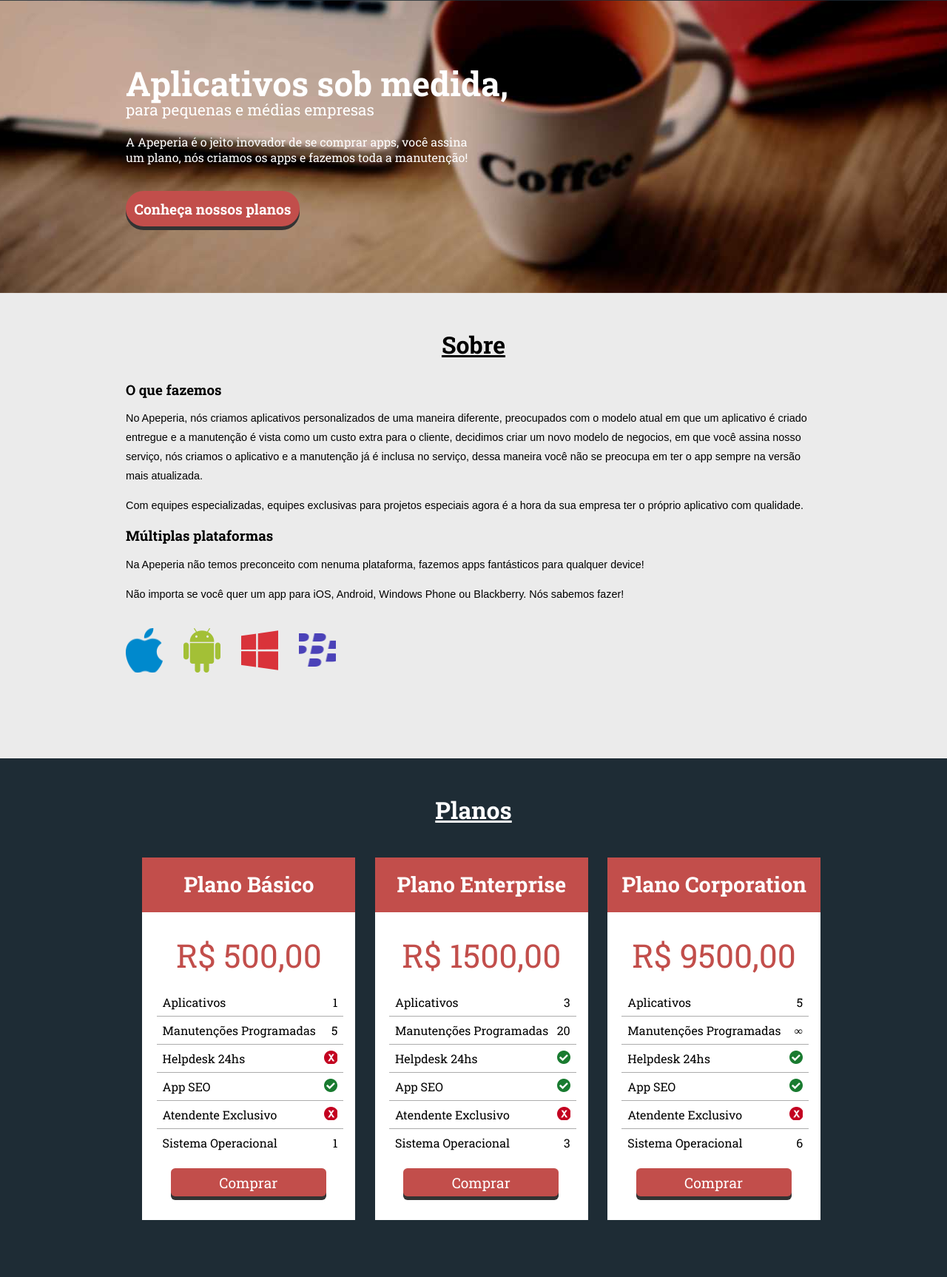
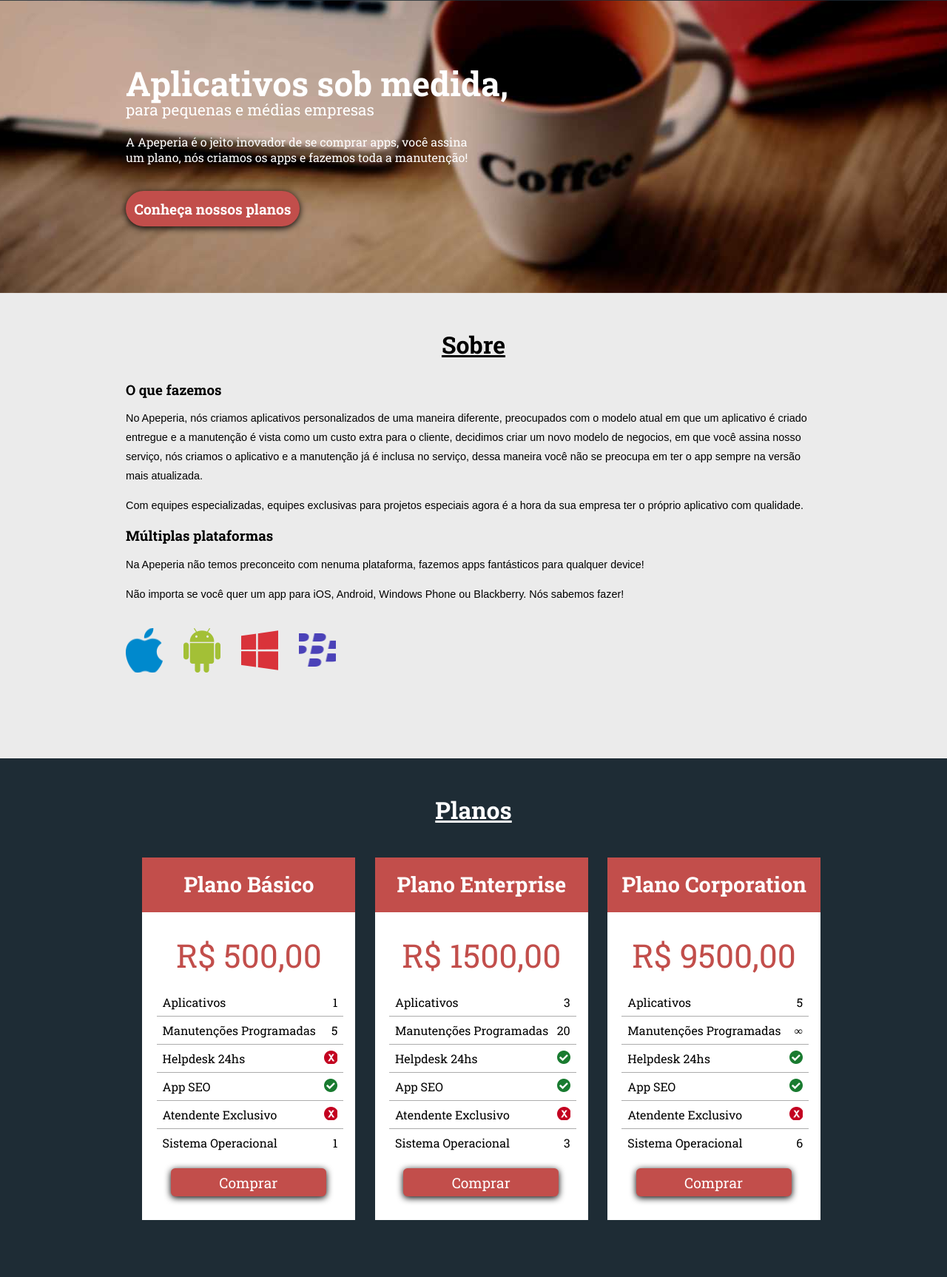
Before and after one commit to joabetc/sass-compass-course, a plain HTML site: page index.html in a window 1280 px wide. Shown: the part 94-1820 px from the top of the page at 74% size. Drawn offline with Linux system fonts and the light colour scheme.

Commit message:
Using Compass custom box-shadow

```diff
--- a/css/layout/contato.scss
+++ b/css/layout/contato.scss
@@ -31,5 +31,5 @@ textarea {
   height: 38px;
   font-size: 1.2em;
   @include round-border;
-  @include single-box-shadow;
+  @include box-shadow(black 0 2px 10px);
 }
--- a/css/layout/destaque.scss
+++ b/css/layout/destaque.scss
@@ -35,6 +35,6 @@
   padding: .6em;
   font-size: 1.2em;
   @include round-border(50px);
-  @include single-box-shadow;
+  @include box-shadow(black 0 2px 10px);
   font-weight: bold;
 }
--- a/css/layout/planos.scss
+++ b/css/layout/planos.scss
@@ -63,7 +63,7 @@
   height: 38px;
   font-size: 1.2em;
   @include round-border;
-  @include single-box-shadow;
+  @include box-shadow(black 0 2px 10px);
   margin-left: 2em;
 }
 
```
Also changed, not shown: css/estilos.css.
